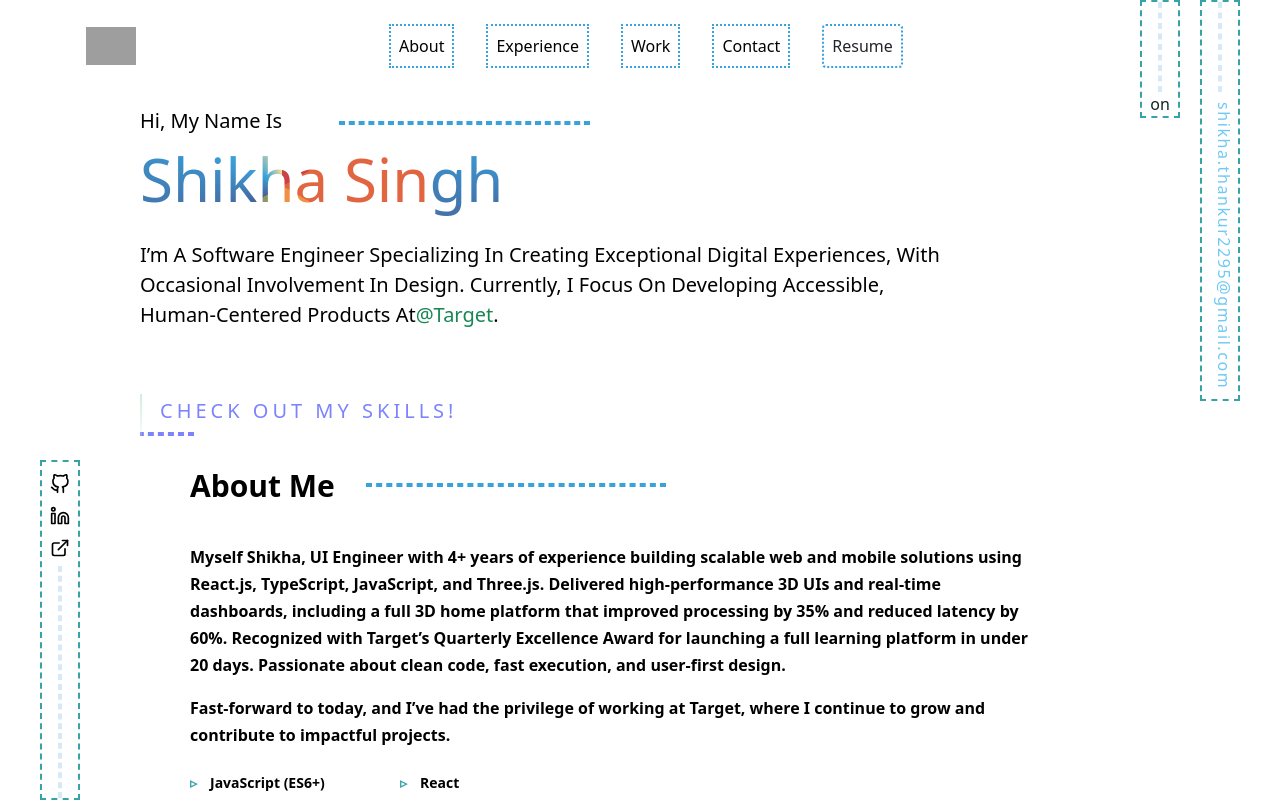
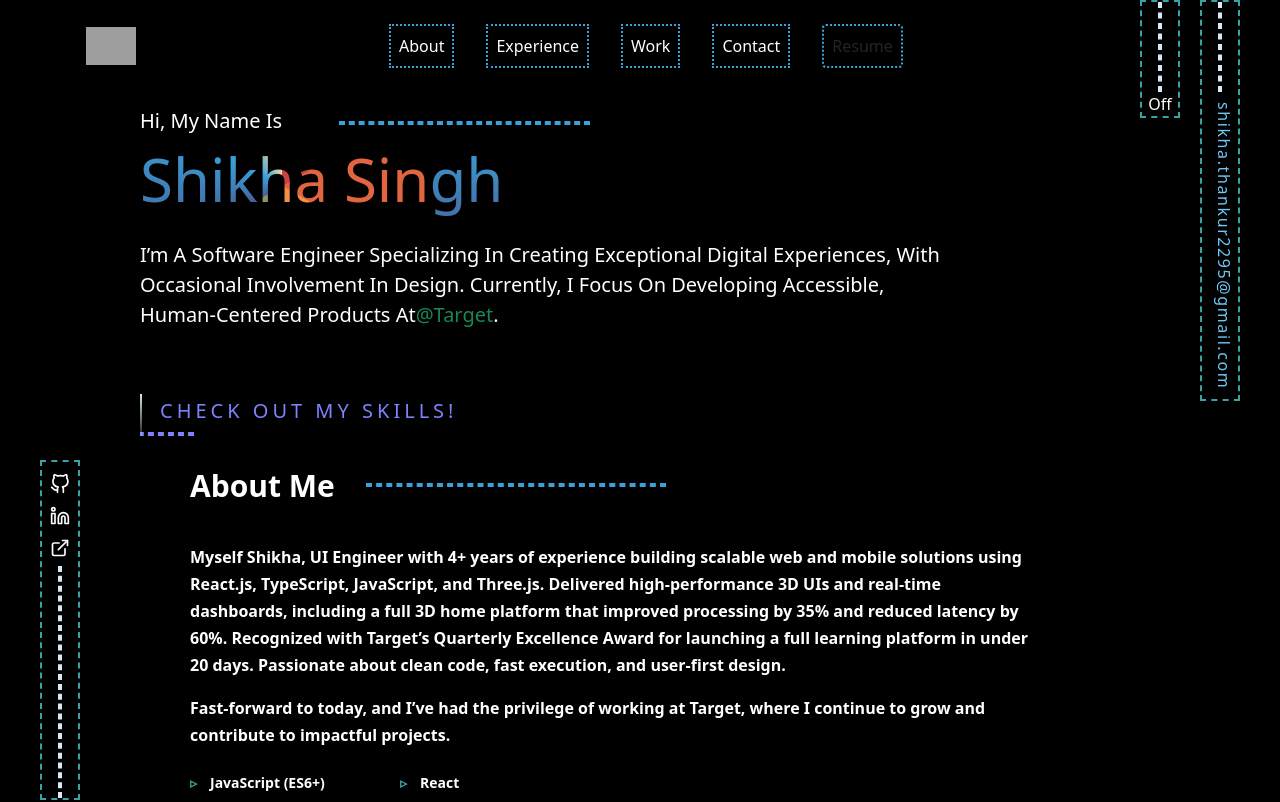
Before and after one commit to shikhasingh07/Portfolios, a React (Create React App) app: page / in a window 1280 px wide. Shown: the top 802 px of the page. Built offline with nearby package versions, Linux system fonts and the light colour scheme; grey boxes are pictures that could not be loaded; a web font is replaced by a local one.

Commit message:
Fixing Build

```diff
--- a/src/App.js
+++ b/src/App.js
@@ -4,7 +4,7 @@ import { HashRouter } from "react-router-dom"
 import { useState } from "react";
 const Lazyprofile = React.lazy(() => import("./Compoents/Main/Main"));
 function App() {
-  const [light, setLight] = useState(false);
+  const [light, setLight] = useState(true);
   return (
 
     <>
```
